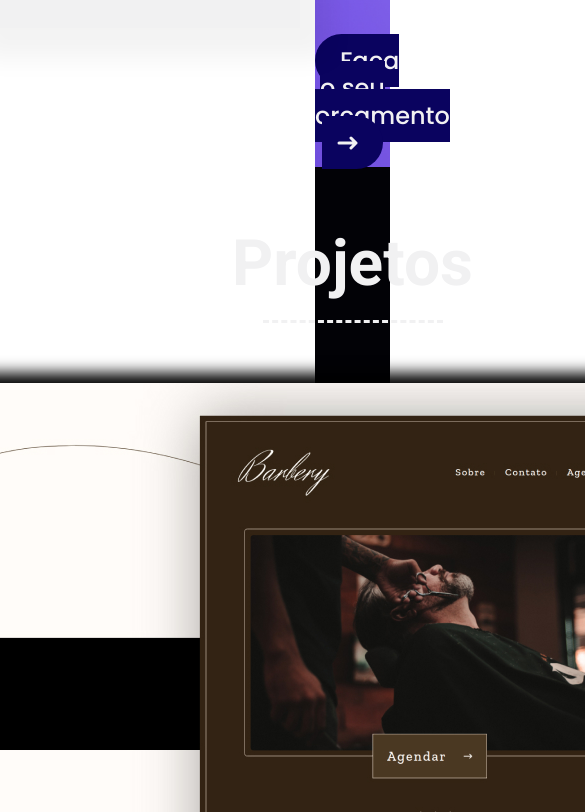
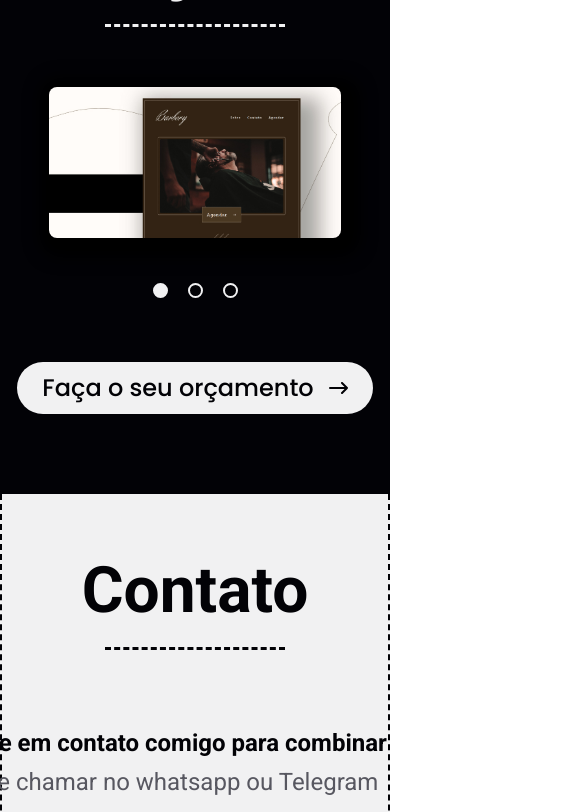
Before and after one commit to RenanLucenaDeveloper/Portfolio, a plain HTML site: page index.html in a window 390 px wide. Shown: the part 816-1628 px from the top of the page, 585 px wide, since content can reach past the window. Drawn offline with Linux system fonts and the light colour scheme.

Commit message:
mobile v1

```diff
--- a/js/script.js
+++ b/js/script.js
@@ -6,6 +6,6 @@ new SimpleSlide({
   slide: 'principal',
   nav: true, // se deve ou não mostrar a navegação
   auto: true, // se o slide deve passar automaticamente
-  time: 8000, // tempo de transição dos slides
+  time: 9000, // tempo de transição dos slides
   pauseOnHover: true, // pausa a transição automática
 });
--- a/scss/_body.scss
+++ b/scss/_body.scss
@@ -9,4 +9,8 @@ html {
   display: flex;
   flex-direction: column;
   width: calc(100vw - 315px);
+
+  @include mobile {
+    width: 100vw;
+  }
 }
--- a/scss/_header.scss
+++ b/scss/_header.scss
@@ -10,6 +10,15 @@ header {
   width: 300px;
   z-index: 999;
   box-shadow: 5px 5px 25px 25px rgba(0,0,0,.05);
+
+  @include mobile {
+    position: fixed;
+    top: 0;
+    left: -250px;
+    background-color: $branco;
+    width: 250px;
+    box-shadow: none;
+  }
 
   .logo {
     display: flex;
@@ -27,6 +36,10 @@ header {
     width: 300px;
     border-top: 2px dashed $preto;
     margin-bottom: 55px;
+
+    @include mobile {
+      width: 250px;
+    }
   }
 
   nav {
--- a/scss/_intro.scss
+++ b/scss/_intro.scss
@@ -19,6 +19,11 @@
   text-align: center;
   position: relative;
 
+  @include mobile {
+    background: url(../img/intro-bg-mobile.jpg) no-repeat center;
+    height: 599px;
+  }
+
   h1 {
     font-family: $fonte-principal;
     font-style: normal;
@@ -37,6 +42,29 @@
       width: 180px;
       border-bottom: 3px dashed $branco;
       margin: 40px auto 50px auto;
+
+      @include mobile {
+        width: 150px;
+        margin: 30px auto 40px auto;
+      }
+    }
+
+    @include mobile {
+      margin-top: 150px;
+      max-width: 300px;
+      font-size: 2.5rem;
+      line-height: 36px;
+
+      overflow-wrap: break-word;
+      word-wrap: break-word;
+      -ms-word-break: break-all;
+      word-break: break-all;
+      word-break: break-word;
+      -ms-hyphens: auto;
+      -moz-hyphens: auto;
+      -webkit-hyphens: auto;
+      hyphens: auto;
+
     }
   }
 
@@ -52,6 +80,14 @@
 
     img {
       margin: 0 0 1px 15px;
+
+      @include mobile {
+        margin: 0 0 0 10px;
+      }
     }
+
+  @include mobile {
+    font-size: 1.25rem;
+  }
   }
 }
--- a/scss/_projetos.scss
+++ b/scss/_projetos.scss
@@ -48,6 +48,10 @@
     img {
       border-radius: 8px;
       box-shadow: 5px 5px 15px 15px rgba($color: #000000, $alpha: 1);
+
+      @include mobile {
+        max-width: 75vw;
+      }
     }
   }
   [data-slide] > * {
--- a/scss/_variaveis.scss
+++ b/scss/_variaveis.scss
@@ -11,3 +11,11 @@ $azul-escuro: #0A035F;
 $cinza-claro : #E4E4ED;
 $cinza-medio : #575760;
 $cinza-escuro : #818184;
+
+/* Mixins */
+
+@mixin mobile {
+  @media screen and (max-width:600px) {
+    @content;
+  }
+}
```
Also changed, not shown: css/style.css, img/intro-bg-mobile.jpg (added).
